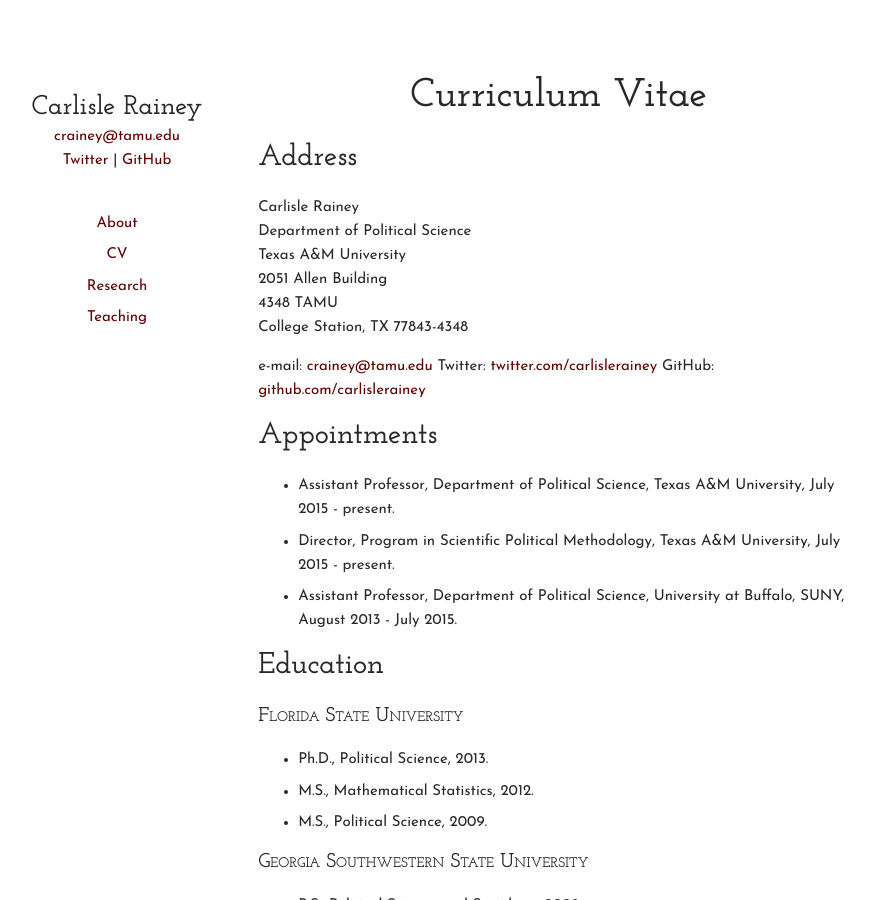
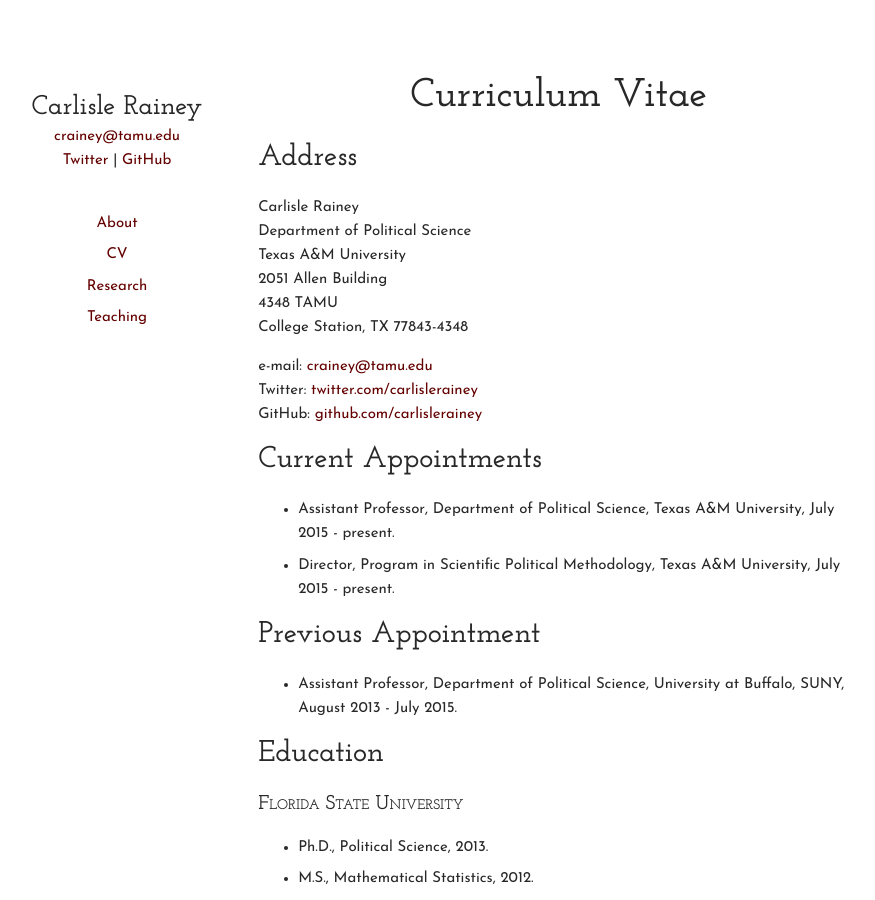
Before and after one commit to carlislerainey/carlislerainey.github.io, a Jekyll site: the page built from cv/index.md, in a window 1280 px wide and 900 px high. Shown: the whole window, without its empty margins (204-1079 px from the left). Built offline with Jekyll 4.4.1, drawn with Linux system fonts in a browser that asks for light colours.

Commit message:
fix spacing; add previous appoitments organization

```diff
--- a/cv/index.md
+++ b/cv/index.md
@@ -18,10 +18,13 @@
 Twitter: [twitter.com/carlislerainey](https://twitter.com/carlislerainey)
 GitHub: [github.com/carlislerainey](https://github.com/carlislerainey)
 
-## Appointments
+## Current Appointments
 
 - Assistant Professor, Department of Political Science, Texas A&M University, July 2015 - present.
 - Director, Program in Scientific Political Methodology, Texas A&M University, July 2015 - present.
+
+## Previous Appointment
+
 - Assistant Professor, Department of Political Science, University at Buffalo, SUNY, August 2013 - July 2015.
 
 ## Education
```
